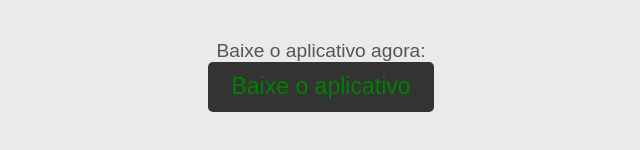
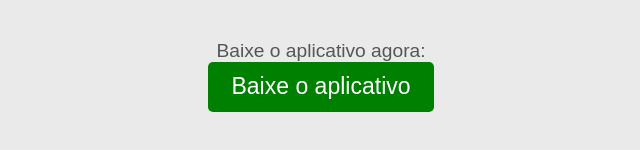
Before and after one commit to Ioseffagundes/javascript, a plain HTML site: page openAI/landing.html in a window 1280 px wide. Shown: the part 475-625 px from the top of the page, without its empty margins (319-959 px from the left). Drawn offline with Linux system fonts and the light colour scheme.

Commit message:
Background

```diff
--- a/openAI/landing.html
+++ b/openAI/landing.html
@@ -89,8 +89,8 @@
       let i = 0;
       setInterval(() => {
         // Define a cor do botão como a próxima cor da lista
-        button.style.color = colors[i];
-
+        button.style.color = "white";
+        button.style.backgroundColor = colors[i];
         // Avança para a próxima cor da lista
         i = (i + 1) % colors.length;
       }, 1000);
```
